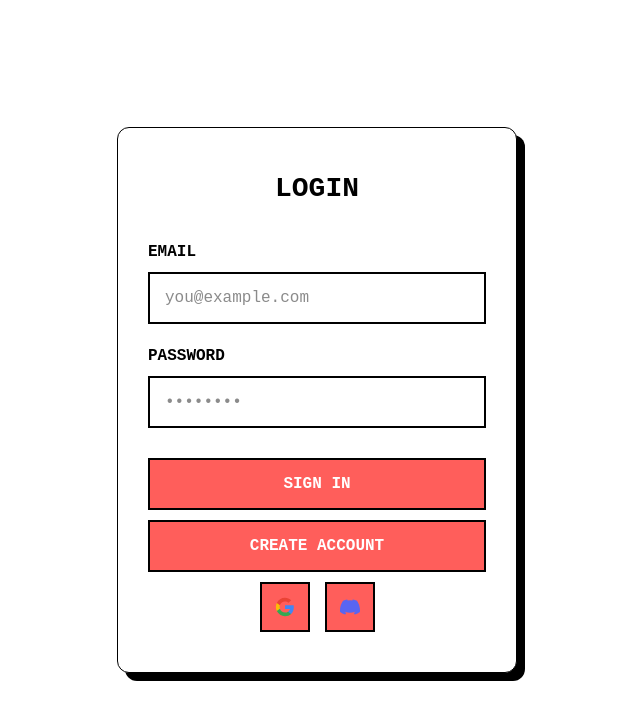
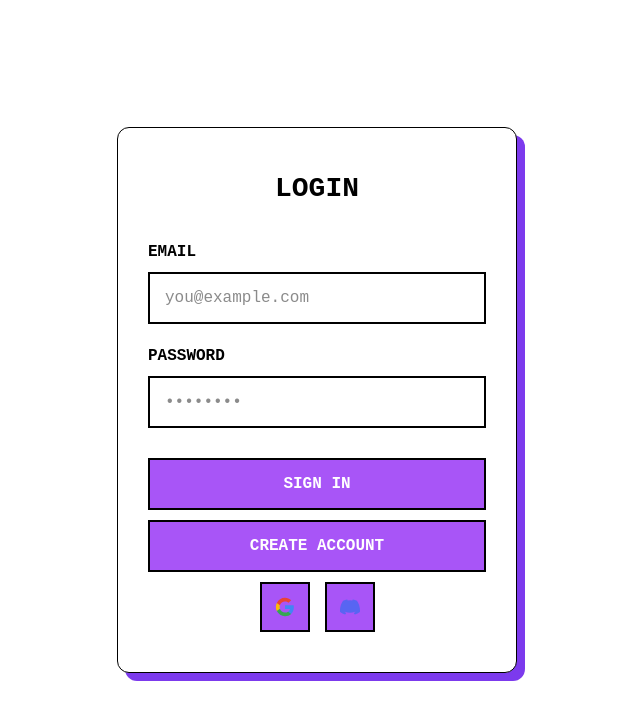
Before and after one commit to tasnimhny/mock-interview-app, a Next.js app: page /login in a window 1280 px wide. Shown: the top 720 px of the page, without its empty margins (323-963 px from the left). Built offline with nearby package versions, Linux system fonts and the light colour scheme; no server answers.

Commit message:
added final changes to ui

```diff
--- a/app/auth/callback/route.ts
+++ b/app/auth/callback/route.ts
@@ -23,8 +23,9 @@ export async function GET(request: Request) {
       }
     )
 
-    await supabase.auth.exchangeCodeForSession(code)
+    const { error } = await supabase.auth.exchangeCodeForSession(code)
 
+    if (!error) {
       const { data: { user } } = await supabase.auth.getUser()
 
       if (user) {
@@ -34,14 +35,13 @@ export async function GET(request: Request) {
           .eq('id', user.id)
           .single()
 
-      // Redirect based on role
         if (profile?.role === 'tutor') {
           return NextResponse.redirect(`${origin}/tutor/dashboard`)
-      } else {
+        }
         return NextResponse.redirect(`${origin}/dashboard`)
       }
     }
   }
 
-  return NextResponse.redirect(`${origin}/login`)
+  return NextResponse.redirect(`${origin}/login?error=auth_failed`)
 }
--- a/app/login/loginstyles.css
+++ b/app/login/loginstyles.css
@@ -1,8 +1,9 @@
 :root {
   --primary: #000000;
   --secondary: #FFFFFF;
-  --accent: #FF5E5B;
-  --shadow: 8px 8px 0px var(--primary);
+  --accent: #A855F7;
+  --shawdowcolor: #7C3AED;
+  --shadow: 8px 8px 0px var(--shawdowcolor);
 }
 
 * {
@@ -92,7 +93,7 @@ button {
 }
 
 button:hover {
-  box-shadow: 4px 4px 0px var(--primary);
+  box-shadow: 4px 4px 0px var(--shawdowcolor);
   transform: translate(-2px, -2px);
 }
 
@@ -129,7 +130,7 @@ button:hover {
 }
 
 .social-btn:hover {
-  box-shadow: 4px 4px 0px var(--primary);
+  box-shadow: 4px 4px 0px var(--shawdowcolor);
   transform: translate(-2px, -2px);
 }
 
```
Lines whose indentation alone changed are shown as unchanged.
